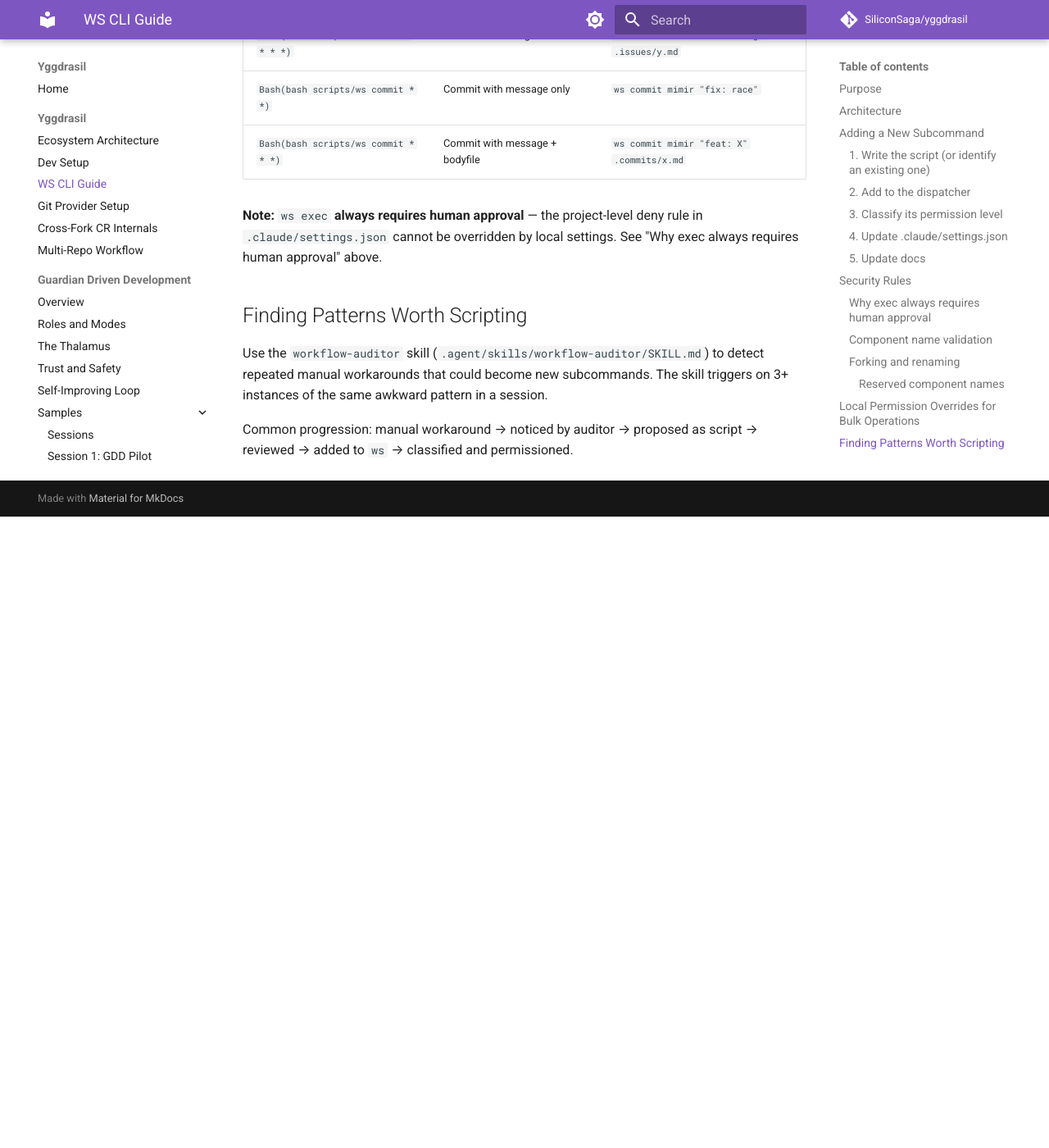
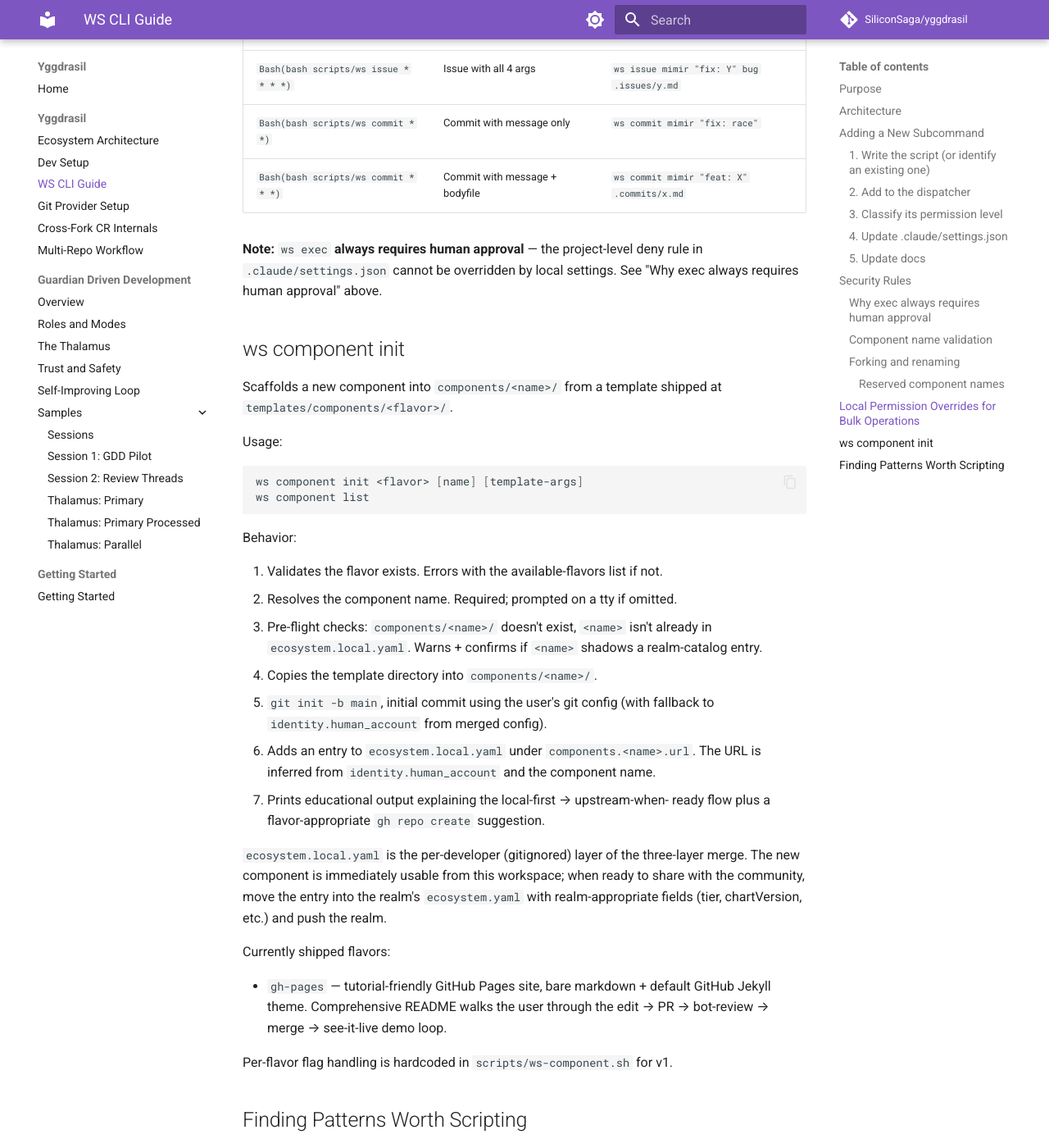
Before and after one commit to SiliconSaga/yggdrasil, an MkDocs documentation site: the page built from docs/ws-cli-guide.md, in a window 1280 px wide and 1400 px high, scrolled down 5177 px. Shown: the whole window at 82% size. Built offline with MkDocs 1.6.1 and Material for MkDocs 9.7.7, drawn with Linux system fonts in a browser that asks for light colours; comment, search, counter and statistics services are not loaded; before the commit the page ends 5807 px from its top, so only the background shows below that; some of the changed text lies outside the part shown.

Commit message:
docs: components vocabulary + ws component init guide
Land the documentation half of the component-templates work
(sub-project D from the realms-and-hoards Tutorials block). All five
files updated in lockstep so the vocabulary lands together:

- AGENTS.md gains a "Components (template-scaffolded)" subsection
  mirroring the existing Hoards section, plus a CLI list bullet for
  ws component init / list.
- CLAUDE.md adds ws component to the available-commands inventory.
- docs/ws-cli-guide.md extends the Safe-tier table to include
  component init forms, and adds a full ws component init semantics
  section explaining the local-first → upstream-when-ready flow.
- docs/getting-started/index.md introduces a "Templates, instances,
  and tutorials" vocabulary table (template = forkable scaffold;
  instance = on-disk result; tutorial = instance for newcomers) and
  adds a "Recommended first scaffold" section pointing newcomers at
  ws component init gh-pages.
- templates/README.md mentions templates/components/ alongside
  templates/hoards/ in the subdirectories list.

No code change.

Co-Authored-By: Claude Opus 4.6 <noreply@anthropic.com>

````diff
--- a/docs/ws-cli-guide.md
+++ b/docs/ws-cli-guide.md
@@ -74,7 +74,7 @@ Every subcommand falls into one of three tiers:
 
 | Tier | Auto-approve? | Deny rule? | Examples |
 |------|---------------|------------|----------|
-| **Safe** | Yes (allow) | No | `list`, `status`, `clone`, `pull`, `resolve`, `vscode`, `test`, `review` (listing/status), `log`, `clean`, `realm list`, `realm init`, `hoard list`, `hoard init`, `hoard init <template>`, `hoard init <template> <args>`, `actions` |
+| **Safe** | Yes (allow) | No | `list`, `status`, `clone`, `pull`, `resolve`, `vscode`, `test`, `review` (listing/status), `log`, `clean`, `realm list`, `realm init`, `hoard list`, `hoard init`, `hoard init <template>`, `hoard init <template> <args>`, `component list`, `component init <flavor>`, `component init <flavor> <name>`, `actions` |
 | **Side-effect** | User's choice (ask) | No | `push`, `push --force`, `pr`, `issue`, `commit`, `review --resolve*`, `realm <url>`, `hoard <url>` (URL clones touch arbitrary external git URLs) |
 | **Arbitrary execution** | Always asks (deny) | Yes | `exec` |
 
@@ -212,6 +212,50 @@ commands need one `*` per argument:
 deny rule in `.claude/settings.json` cannot be overridden by local settings.
 See "Why exec always requires human approval" above.
 
+## ws component init
+
+Scaffolds a new component into `components/<name>/` from a template
+shipped at `templates/components/<flavor>/`.
+
+Usage:
+
+```bash
+ws component init <flavor> [name] [template-args]
+ws component list
+```
+
+Behavior:
+
+1. Validates the flavor exists. Errors with the available-flavors list
+   if not.
+2. Resolves the component name. Required; prompted on a tty if omitted.
+3. Pre-flight checks: `components/<name>/` doesn't exist, `<name>`
+   isn't already in `ecosystem.local.yaml`. Warns + confirms if `<name>`
+   shadows a realm-catalog entry.
+4. Copies the template directory into `components/<name>/`.
+5. `git init -b main`, initial commit using the user's git config
+   (with fallback to `identity.human_account` from merged config).
+6. Adds an entry to `ecosystem.local.yaml` under `components.<name>.url`.
+   The URL is inferred from `identity.human_account` and the component
+   name.
+7. Prints educational output explaining the local-first → upstream-when-
+   ready flow plus a flavor-appropriate `gh repo create` suggestion.
+
+`ecosystem.local.yaml` is the per-developer (gitignored) layer of the
+three-layer merge. The new component is immediately usable from this
+workspace; when ready to share with the community, move the entry into
+the realm's `ecosystem.yaml` with realm-appropriate fields (tier,
+chartVersion, etc.) and push the realm.
+
+Currently shipped flavors:
+
+- `gh-pages` — tutorial-friendly GitHub Pages site, bare markdown +
+  default GitHub Jekyll theme. Comprehensive README walks the user
+  through the edit → PR → bot-review → merge → see-it-live demo loop.
+
+Per-flavor flag handling is hardcoded in `scripts/ws-component.sh`
+for v1.
+
 ## Finding Patterns Worth Scripting
 
 Use the `workflow-auditor` skill (`.agent/skills/workflow-auditor/SKILL.md`)
````
Also changed, not shown: AGENTS.md (+23 -0 lines), CLAUDE.md (+2 -2 lines), docs/getting-started/index.md (+34 -0 lines), templates/README.md (+2 -0 lines).
